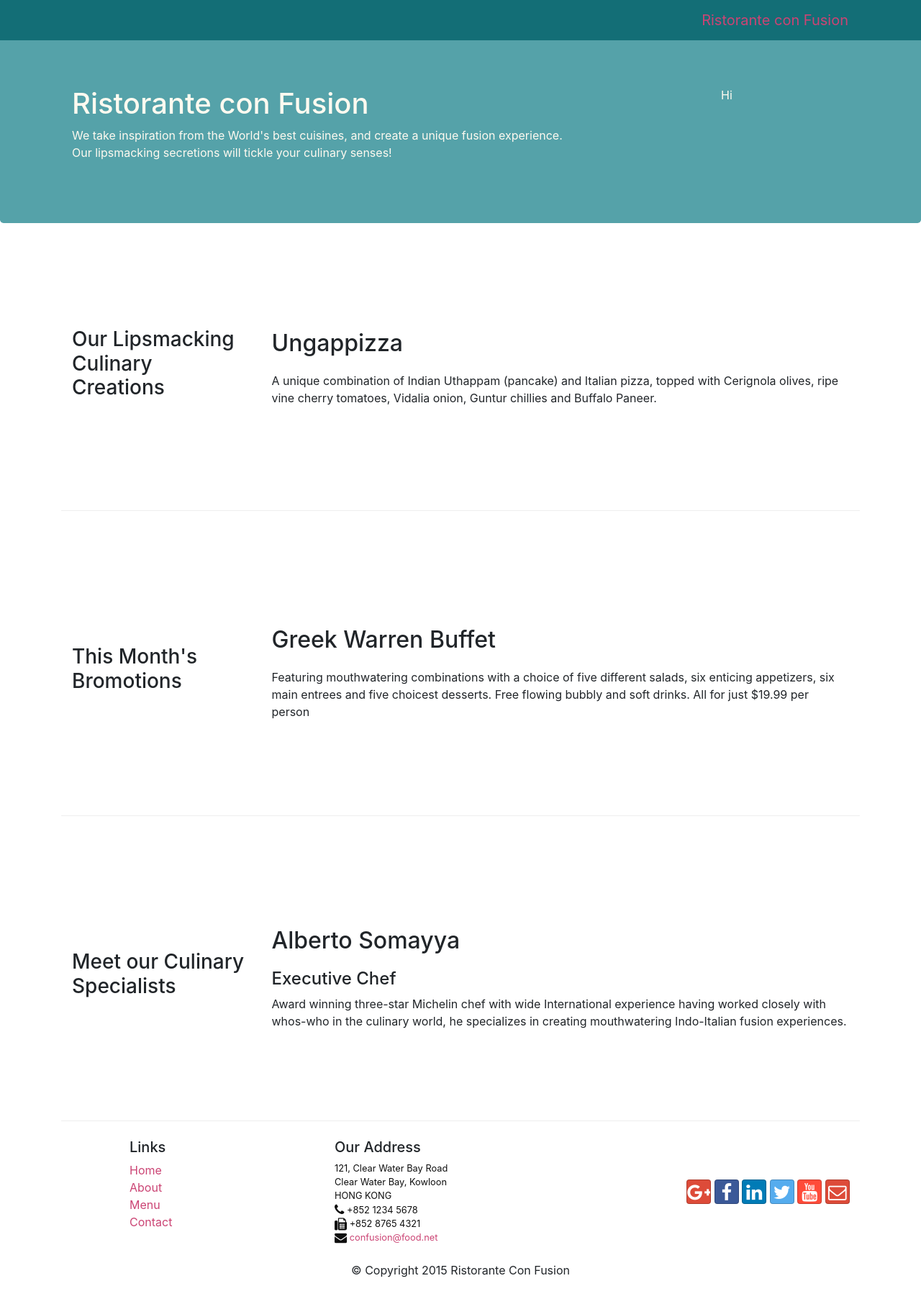
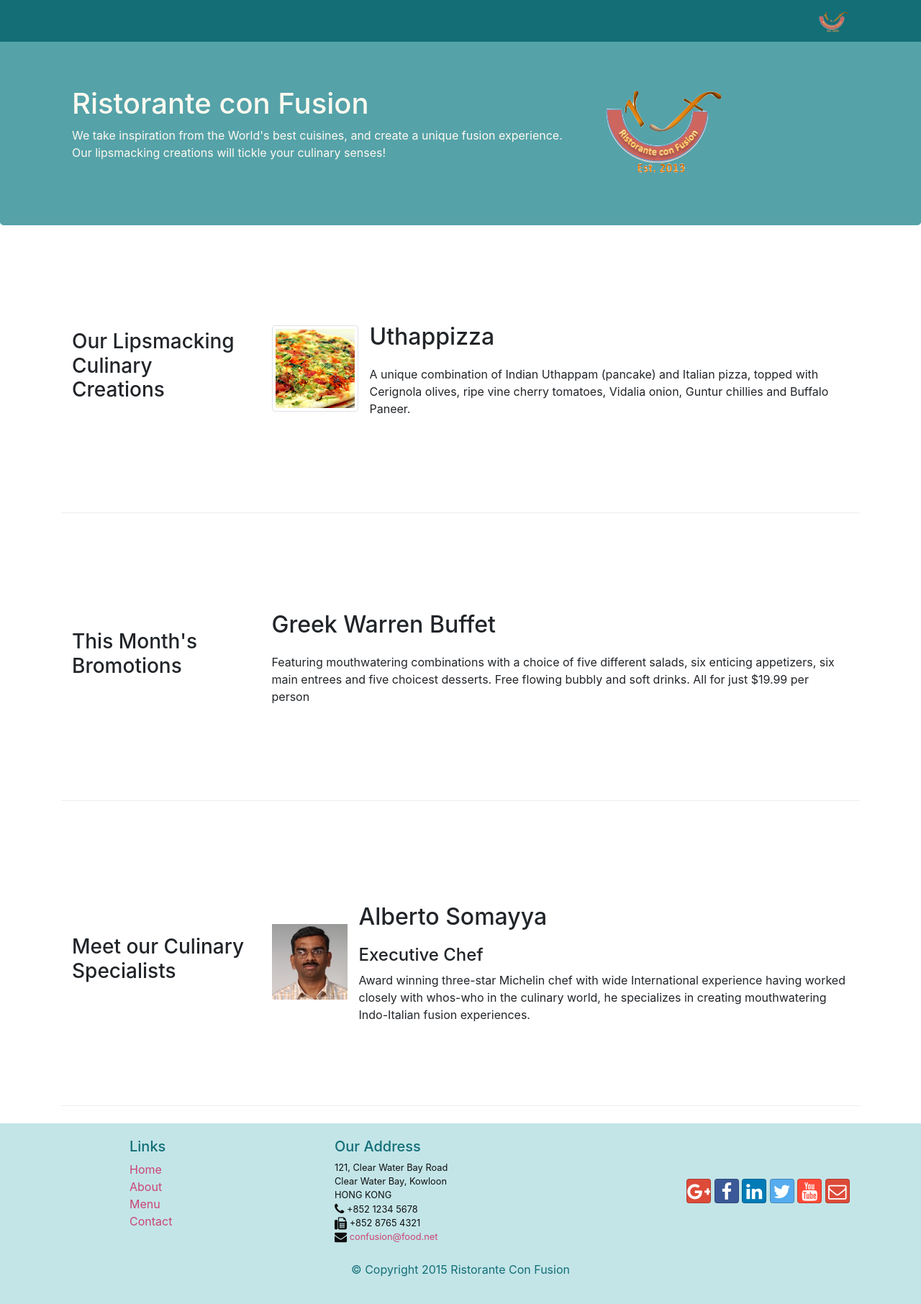
Before and after one commit to RustyKeyes/conFusion, a website: page index.html in a window 1280 px wide. Shown: the whole page at 72% size. Drawn offline with nearby package versions, Linux system fonts and the light colour scheme.

Commit message:
Images and Media

```diff
--- a/index.html
+++ b/index.html
@@ -12,7 +12,8 @@
     <link rel="stylesheet" href="node_modules/font-awesome/css/font-awesome.min.css">
     <link rel="stylesheet" href="css/bootstrap-social.css">
     <link rel="stylesheet" href="css/styles.css">
-    <title>Ristorante Con Fusion</title>
+
+    <title>Ristorante Con Fusion: About Us</title>
   </head>
 
   <body>
@@ -22,11 +23,11 @@
         <button class="navbar-toggler" type="button" data-toggle="collapse" data-target="#Navbar">
           <span class="navbar-toggler-icon"></span>
         </button>
-          <a class="navbar-brand" href="#">Ristorante con Fusion</a>
+        <a class="navbar-brand" href="./index.html">&nbsp;<img src="img/logo.png" height="30" width="41"></a>
         <div class="collapse navbar-collapse" id="Navbar">
           <ul class="navbar-nav">
-                  <li class="nav-item active"><a class="nav-link" href="#"><span class="fa fa-home fa-lg"></span> Home</a></li>
-                  <li class="nav-item"><a class="nav-link" href="./aboutus.html"><span class="fa fa-info fa-lg"></span> About</a></li>
+            <li class="nav-item active"><a class="nav-link" href="./index.html"><span class="fa fa-home fa-lg"></span> Home</a></li>
+            <li class="nav-item"><a class="nav-link" href="./aboutus.html">&nbsp;<span class="fa fa-info fa-lg"></span>&nbsp; About</a></li>
             <li class="nav-item"><a class="nav-link" href="#"><span class="fa fa-list fa-lg"></span> Menu</a></li>
             <li class="nav-item"><a class="nav-link" href="./contactus.html"><span class="fa fa-address-card fa-lg"></span> Contact</a></li>
           </ul>
@@ -39,26 +40,33 @@
         <div class="row row-header">
           <div class="col-12 col-sm-8">
             <h1>Ristorante con Fusion</h1>
-                    <p>We take inspiration from the World's best cuisines, and create a unique fusion experience. Our lipsmacking secretions will tickle your culinary senses!</p>
+            <p>We take inspiration from the World's best cuisines, and create a unique fusion experience. Our lipsmacking creations will tickle your culinary senses!</p>
           </div>
-                <div class="col col-sm">
-                  <center>Hi</center>
+          <div class="col col-sm align-self-center">
+            <img src="img/logo.png" class="img-fluid">
           </div>
         </div>
       </div>
     </header>
 
     <div class="container">
+
       <div class="row row-content align-items-center">
         <div class="col-sm-4 col-md-3 flex-last">
           <h3>Our Lipsmacking Culinary Creations</h3>
         </div>
         <div class="col-sm col-md flex-first">
-                <h2>Ungappizza</h2>
-                <p>A unique combination of Indian Uthappam (pancake) and Italian pizza, topped with Cerignola olives, ripe vine cherry tomatoes, Vidalia onion, Guntur chillies and Buffalo Paneer.</p>
+          <div class="media">
+            <img class="d-flex mr-3 img-thumbnail align-self-center" src="img/uthappizza.png" alt="uthappizza">
+            <div class="media-body">
+              <h2>Uthappizza</h2>
+              <p class="hidden-xs-down">A unique combination of Indian Uthappam (pancake) and Italian pizza, topped with Cerignola olives, ripe vine cherry tomatoes, Vidalia onion, Guntur chillies and Buffalo Paneer.</p>
             </div>
           </div>
-<br/>
+        </div>
+        <br>
+      </div>
+
         <div class="row row-content align-items-center">
             <div class="col-sm-4 col-md-3 flex-first">
                 <h3>This Month's Bromotions</h3>
@@ -73,38 +81,45 @@
             <div class="col-sm-4 col-md-3 flex-last">
                 <h3>Meet our Culinary Specialists</h3>
             </div>
-            <div class="col-sm col-md">
+            <div class="col-sm col-md flex-first">
+              <div class="media">
+                <img class="d-flex mr-3 img-thumgnail align-self-center" src="img/alberto.png" alt="Alberto Somayya">
+                <div class="media-body">
                   <h2>Alberto Somayya</h2>
                   <h4>Executive Chef</h4>
-                <p>Award winning three-star Michelin chef with wide International experience having worked closely with whos-who in the culinary world, he specializes in creating mouthwatering Indo-Italian fusion experiences. </p>
+                  <p class="hidden-xs-down">Award winning three-star Michelin chef with wide International experience having worked closely with whos-who in the culinary world, he specializes in creating mouthwatering Indo-Italian fusion experiences. </p>
+                </div>
               </div>
             </div>
         </div>
       <br/>
-    <footer>
+    </div>
+
+    <footer class="footer">
       <div class="container">
         <div class="row">
           <div class="col-3 offset-1 col-sm-3">
               <h5>Links</h5>
               <ul class="list-unstyled">
-                        <li><a href="#">Home</a></li>
-                        <li><a href="./aboutus.html">About</a></li>
+                <li><a href="./index.html">Home</a></li>
+                <li><a href="#">About</a></li>
                 <li><a href="#">Menu</a></li>
                 <li><a href="./contactus.html">Contact</a></li>
               </ul>
             </div>
-                <div class="col-6 col-sm-5">
+          <div class="col col-sm-5">
               <h5>Our Address</h5>
               <address>
-		              121, Clear Water Bay Road<br>
-		              Clear Water Bay, Kowloon<br>
-		              HONG KONG<br>
-		              <i class="fa fa-phone fa-lg"></i> +852 1234 5678<br>
-		              <i class="fa fa-fax fa-lg"></i> +852 8765 4321<br>
-		              <i class="fa fa-envelope fa-lg"></i> <a href="mailto:confusion@food.net">confusion@food.net</a>
+                121, Clear Water Bay Road
+                <br>Clear Water Bay, Kowloon
+                <br>HONG KONG
+                <br><i class="fa fa-phone fa-lg"></i> +852 1234 5678
+                <br><i class="fa fa-fax fa-lg"></i> +852 8765 4321
+                <br><i class="fa fa-envelope fa-lg"></i> <a href="mailto:confusion@food.net">confusion@food.net</a>
   		         </address>
+               <br>
               </div>
-                <div class="col col-sm-3 align-self-center">
+              <div class="col-sm align-self-center">
                 <div style="text-align: center">
                   <a class="btn btn-social-icon btn-google-plus" href="http://google.com/+"><i class="fa fa-google-plus"></i></a>
                   <a class="btn btn-social-icon btn-facebook" href="http://www.facebook.com/profile.php?id="><i class="fa fa-facebook"></i></a>
@@ -113,22 +128,23 @@
                   <a class="btn btn-social-icon btn-youtube" href="http://youtube.com/"><i class="fa fa-youtube"></i></a>
                   <a class="btn btn-social-icon btn-google-plus" href="mailto:"><i class="fa fa-envelope-o"></i></a>
                 </div>
+                <br>
               </div>
             </div>
-           <br/>
           <div class="row justify-content-center">
             <div class="col-auto">
               <p>© Copyright 2015 Ristorante Con Fusion</p>
             </div>
           </div>
         </div>
+      </div>
     </footer>
+
+  </body>
 
   <!-- jQuery first, then Tether, then Bootstrap JS. -->
   <script src="node_modules/jquery/dist/jquery.min.js"></script>
   <script src="node_modules/tether/dist/js/tether.min.js"></script>
   <script src="node_modules/bootstrap/dist/js/bootstrap.min.js"></script>
 
-</body>
-
 </html>
```
Also changed, not shown: aboutus.html (+12 -9 lines), contactus.html (+24 -19 lines), img/alberto.png (added), img/buffet.png (added), img/logo.png (added), img/uthappizza.png (added), 1 other file. Lines whose indentation alone changed are shown as unchanged.
